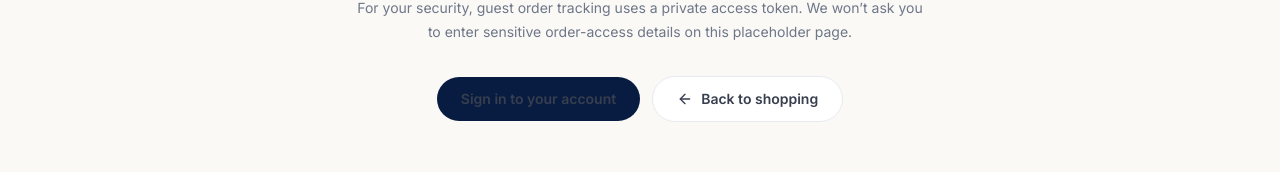
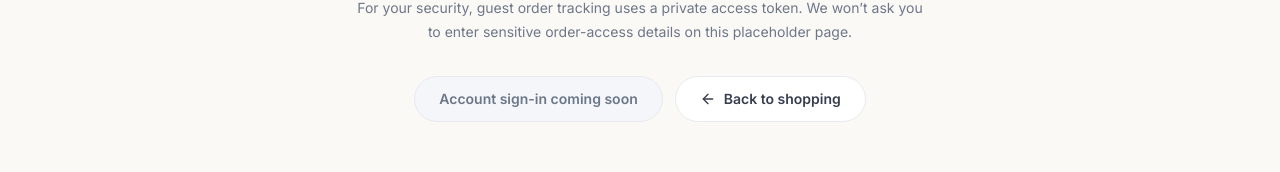
Before and after one commit to Richardjames2023/my-devops-project, a Next.js app in the folder frontend/client/: page /track-order in a window 1280 px wide. Shown: the part 471-643 px from the top of the page. Built offline with nearby package versions, Linux system fonts and the light colour scheme; no server answers.

Commit message:
fix(storefront): remove unavailable sign-in destination

```diff
--- a/frontend/client/src/app/track-order/page.tsx
+++ b/frontend/client/src/app/track-order/page.tsx
@@ -24,12 +24,9 @@ const TrackOrderPage = () => {
         placeholder page.
       </p>
       <div className="mt-8 flex flex-wrap items-center justify-center gap-3">
-        <Link
-          href="/login"
-          className="rounded-full bg-[var(--shop-navy)] px-6 py-3 text-sm font-semibold text-white transition-colors hover:bg-[var(--shop-blue)]"
-        >
-          Sign in to your account
-        </Link>
+        <span className="rounded-full border border-[var(--shop-border)] bg-[var(--shop-search)] px-6 py-3 text-sm font-semibold text-[var(--shop-muted)]">
+          Account sign-in coming soon
+        </span>
         <Link
           href="/"
           className="inline-flex items-center gap-2 rounded-full border border-[var(--shop-border)] bg-white px-6 py-3 text-sm font-semibold text-[var(--shop-navy)] transition-colors hover:bg-[var(--shop-blue-light)]"
```
